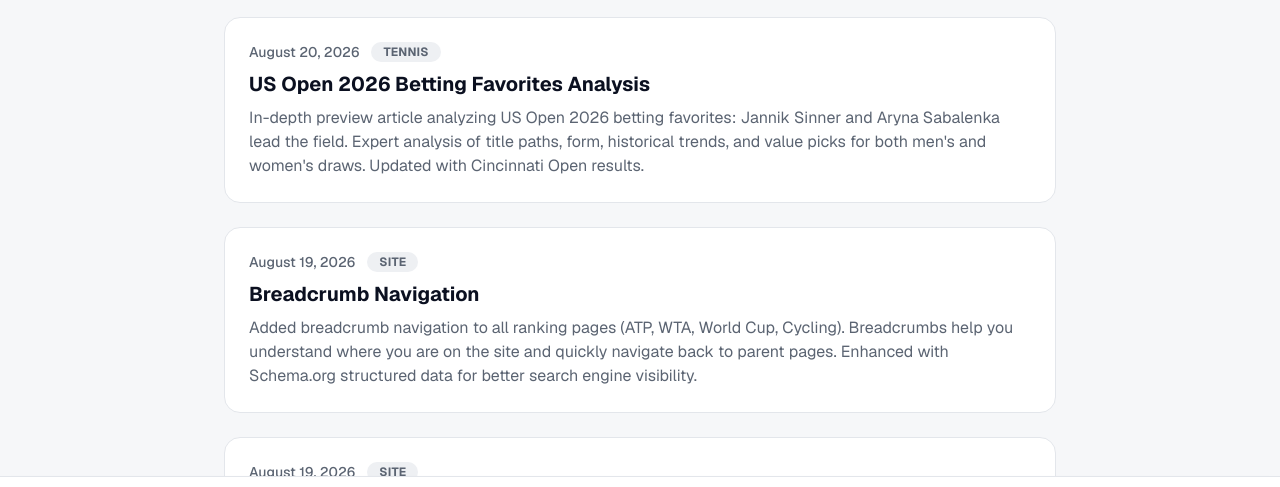
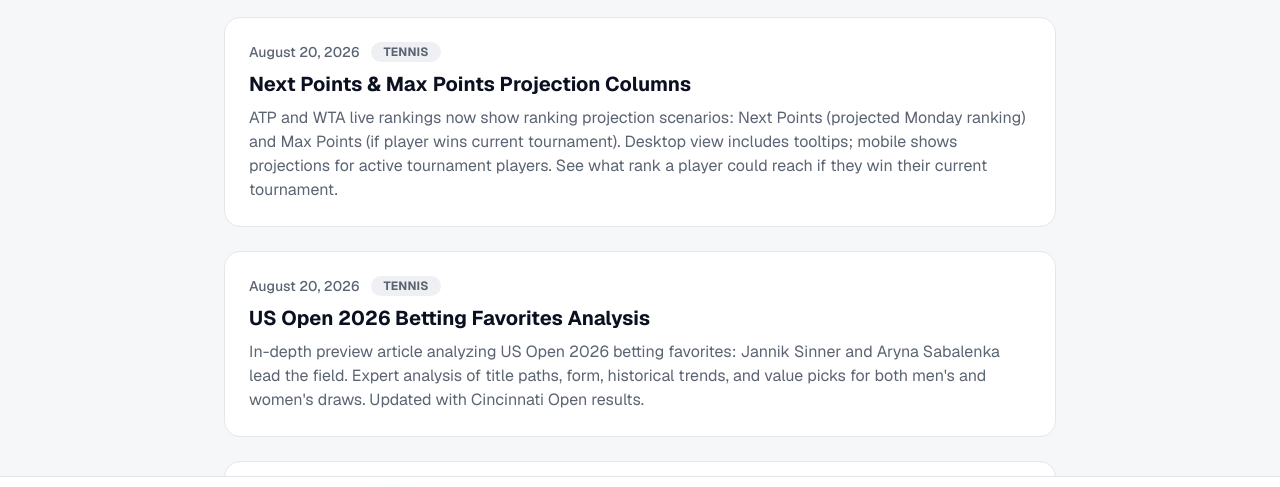
Before and after one commit to kulisama81/rankings123, a Next.js app: page /changelog in a window 1280 px wide. Shown: the part 259-746 px from the top of the page. Built offline with nearby package versions, Linux system fonts and the light colour scheme; no server answers.

Commit message:
Update changelog and close live-rankings-next-max-points ticket

```diff
--- a/src/data/changelog.ts
+++ b/src/data/changelog.ts
@@ -12,6 +12,12 @@
 }
 
 export const changelog: ChangelogEntry[] = [
+  {
+    date: "2026-08-20",
+    title: "Next Points & Max Points Projection Columns",
+    description: "ATP and WTA live rankings now show ranking projection scenarios: Next Points (projected Monday ranking) and Max Points (if player wins current tournament). Desktop view includes tooltips; mobile shows projections for active tournament players. See what rank a player could reach if they win their current tournament.",
+    area: "tennis",
+  },
   {
     date: "2026-08-20",
     title: "US Open 2026 Betting Favorites Analysis",
```
Also changed, not shown: .tickets/live-rankings-next-max-points.md.
